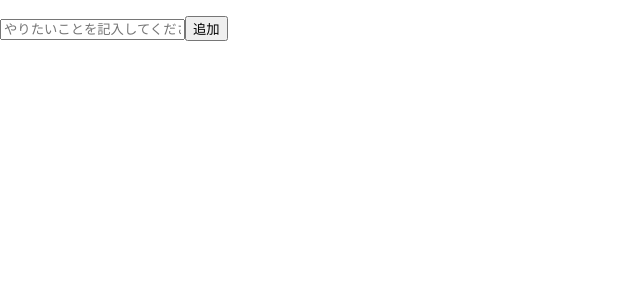
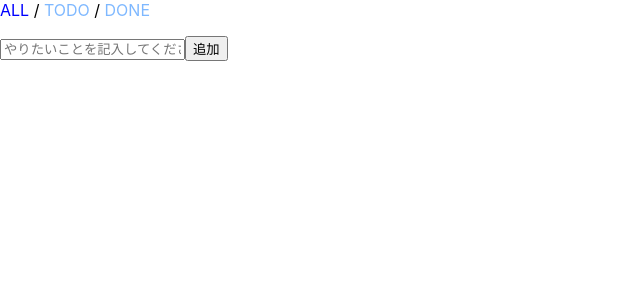
Before and after one commit to shuuuu10-01/react_todo, a React (Create React App) app in the folder front/: page /todo in a window 1280 px wide. Shown: the top 300 px of the page, without its empty margins (0-640 px from the left). Built offline with nearby package versions, Linux system fonts and the light colour scheme.

Commit message:
:add filterの追加

```diff
--- /dev/null
+++ b/front/src/components/Filter/index.tsx
@@ -0,0 +1,41 @@
+import React from "react";
+import './style.scss';
+
+import { RootState } from '../../store/store'
+import { useSelector, useDispatch } from 'react-redux'
+
+import { changeFilter } from '../../features/todos/filterSlice'
+
+export const Filter :React.FC = () => {
+  const filter = useSelector((state: RootState) => state.filter.filter)
+  const dispatch = useDispatch()
+
+  function handleFilter(focus: "ALL" | "TODO" | "DONE") {
+    dispatch(changeFilter({filter: focus}))
+  }
+
+  return (
+    <div>
+      <span
+        className={filter === "ALL" ? 'focus' : ''}
+        onClick={() => {handleFilter("ALL")}}
+      >
+        ALL
+      </span>
+      &nbsp;/&nbsp;
+      <span
+        className={filter === "TODO" ? 'focus' : ''}
+        onClick={() => {handleFilter("TODO")}}
+      >
+        TODO
+      </span>
+      &nbsp;/&nbsp;
+      <span
+        className={filter === "DONE" ? 'focus' : ''}
+        onClick={() => {handleFilter("DONE")}}
+      >
+        DONE
+      </span>
+    </div>
+  )
+}
--- /dev/null
+++ b/front/src/components/Filter/style.scss
@@ -0,0 +1,14 @@
+span {
+  color: rgb(0, 115, 255);
+  opacity: 0.5;
+  cursor: pointer;
+
+  &:hover {
+    opacity: 1;
+  }
+
+  &.focus {
+    color: blue;
+    opacity: 1;
+  }
+}
--- /dev/null
+++ b/front/src/features/todos/filterSlice.ts
@@ -0,0 +1,21 @@
+import { createSlice, PayloadAction } from '@reduxjs/toolkit'
+
+export interface todoFilter {
+  filter: "ALL" | "TODO" | "DONE"
+}
+
+export const filterSlice = createSlice({
+  name: "filter",
+  initialState: {
+    filter:"ALL"
+  } as todoFilter,
+  reducers: {
+    changeFilter: (state, action:PayloadAction<todoFilter>) => {
+      state.filter = action.payload.filter
+    }
+  },
+})
+
+export const { changeFilter } = filterSlice.actions
+
+export const filterReducer = filterSlice.reducer
--- a/front/src/features/todos/todosSlice.ts
+++ b/front/src/features/todos/todosSlice.ts
@@ -19,11 +19,15 @@ export const todosSlice = createSlice({
       } as todoItem
       state.push(setItem)
       console.log(state)
+    },
+    changeDone: (state, action:PayloadAction<todoItem>) => {
+      console.log(state)
+      console.log(action)
     }
   },
 })
 
 // Action creators are generated for each case reducer function
-export const { addTodo } = todosSlice.actions
+export const { addTodo, changeDone } = todosSlice.actions
 
 export const todosReducer = todosSlice.reducer
--- a/front/src/pages/Todo/index.tsx
+++ b/front/src/pages/Todo/index.tsx
@@ -1,5 +1,6 @@
 import React, { useState } from 'react'
 import TextInput from '../../components/TextInput'
+import { Filter } from '../../components/Filter'
 
 import { RootState } from '../../store/store'
 import { useSelector, useDispatch } from 'react-redux'
@@ -19,6 +20,7 @@ const Todo:React.FC = () => {
 
   return (
     <div>
+      <Filter />
       <p>{todoText}</p>
       <TextInput
         title='todo'
--- a/front/src/store/store.ts
+++ b/front/src/store/store.ts
@@ -1,9 +1,11 @@
 import { configureStore } from '@reduxjs/toolkit'
 import { todosReducer }from '../features/todos/todosSlice'
+import { filterReducer } from '../features/todos/filterSlice'
 
 export const store = configureStore({
   reducer: {
     todos: todosReducer,
+    filter: filterReducer
   },
 })
 
```
